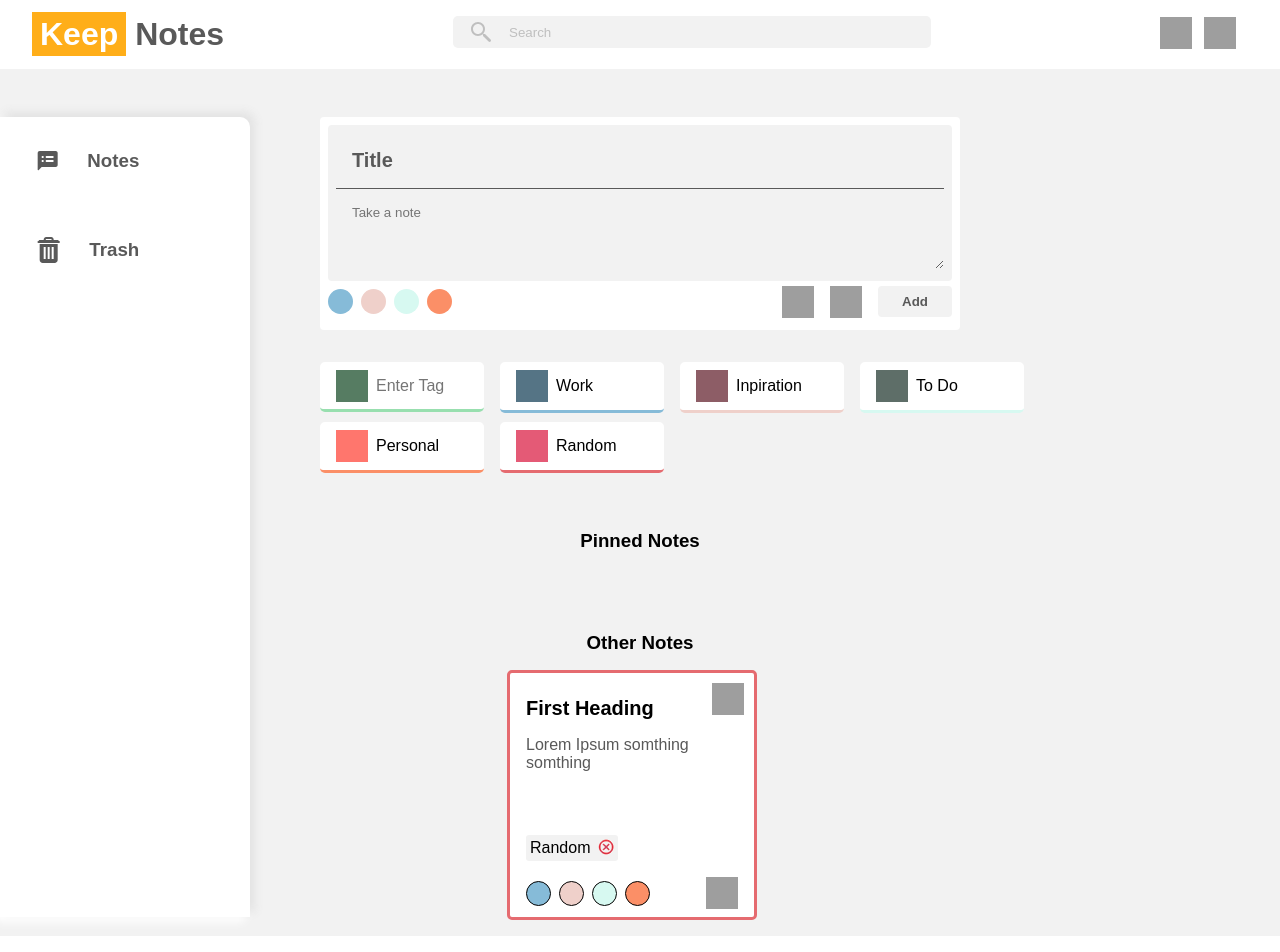
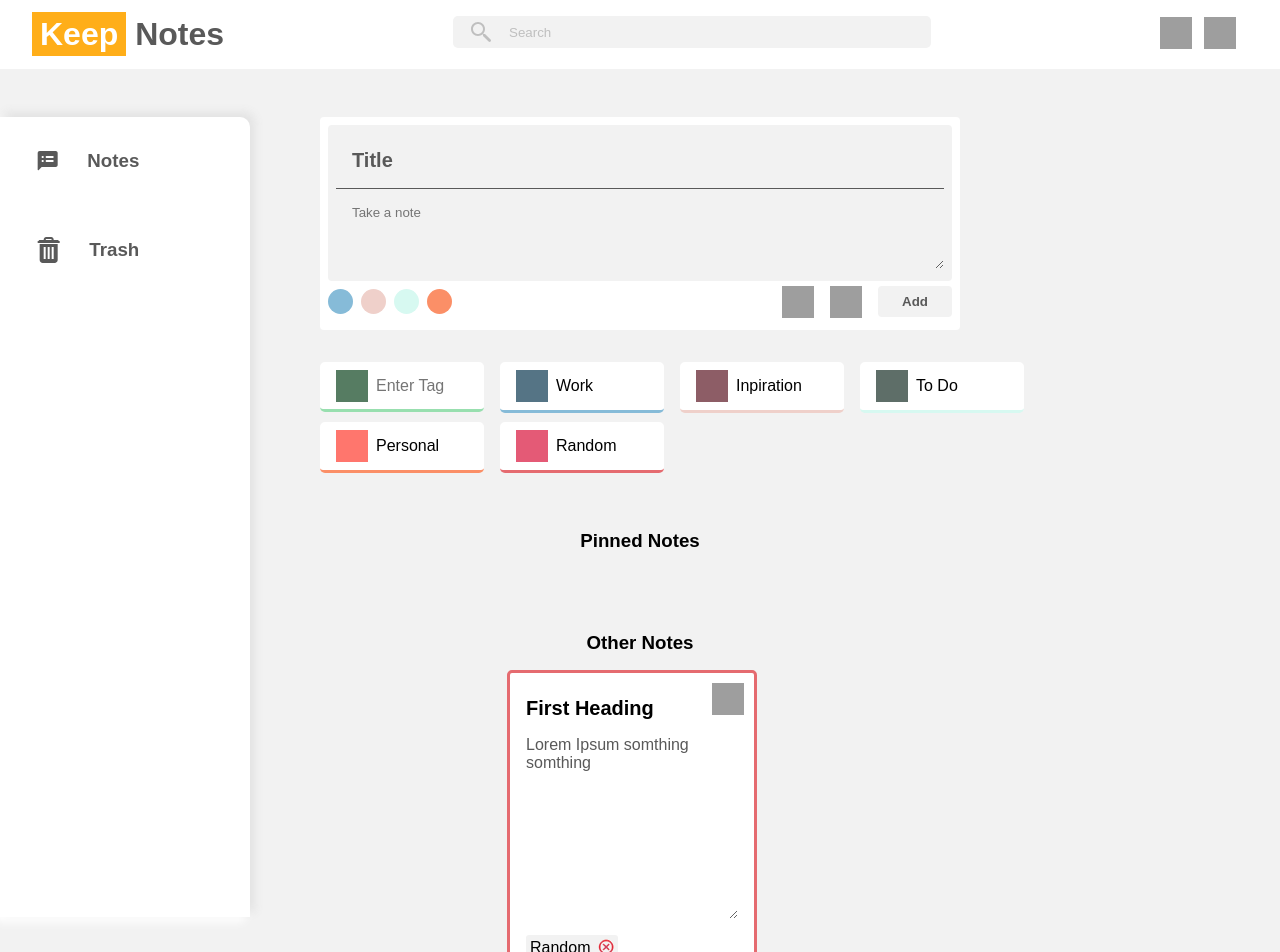
Before and after one commit to Rashita123/Keep_Notes, a React (Create React App) app: page / in a window 1280 px wide. Shown: the top 952 px of the page. Built offline with nearby package versions, Linux system fonts and the light colour scheme; grey boxes are pictures that could not be loaded.

Commit message:
feat: Edit feature on notes added

```diff
--- a/src/Components/Section/Note.js
+++ b/src/Components/Section/Note.js
@@ -44,10 +44,31 @@ export const Note = ({
     });
     setDatabase(newDatabase);
   };
+  const changeNoteHandler = (e) => {
+    let newNote = e.target.value;
+    let newDatabase = [];
+    database.map((obj) => {
+      if (obj.title !== title) {
+        newDatabase = [...newDatabase, obj];
+      } else {
+        newDatabase = [
+          ...newDatabase,
+          {
+            title: obj.title,
+            note: [newNote],
+            color: obj.color,
+            tag: obj.tag,
+            pinned: obj.pinned
+          }
+        ];
+      }
+    });
+    setDatabase(newDatabase);
+  };
   return (
     <div class="note" style={getStyle(pinned, color)}>
       <h1 style={{ color: "black", marginTop: "1rem" }}>{title}</h1>
-      <p>{note}</p>
+      <textarea onChange={changeNoteHandler} defaultValue={note}></textarea>
       {tag !== "" && <Tag text={tag} />}
       <div class="note-properties">
         <div class="palette">
--- a/src/Components/Section/section.css
+++ b/src/Components/Section/section.css
@@ -1,3 +1,21 @@
+::-webkit-scrollbar {
+  width: 10px;
+}
+
+/* Track */
+::-webkit-scrollbar-track {
+  background: var(--light-grey);
+}
+
+/* Handle */
+::-webkit-scrollbar-thumb {
+  background: var(--medium-grey-text);
+}
+
+/* Handle on hover */
+::-webkit-scrollbar-thumb:hover {
+  background: var(--dark-grey-color);
+}
 .section {
   background: var(--light-grey);
   display: flex;
@@ -256,7 +274,7 @@
 }
 .note {
   width: 250px;
-  height: 250px;
+  height: 350px;
   background: white;
   padding: 0.5rem 1rem;
   border-radius: 5px;
@@ -264,7 +282,7 @@
   margin-right: 1rem;
   margin-bottom: 1rem;
   display: flex;
-  overflow-y:auto;
+  overflow-y: auto;
   flex-direction: column;
   justify-content: space-between;
 }
@@ -274,17 +292,23 @@
   font-weight: bold;
 }
 
-.note > p {
+.note > textarea {
   margin: 1rem 0;
   color: var(--dark-grey-color);
   font-size: 16px;
   flex: 4;
+  background: transparent;
+  border: none;
+  width: 100%;
 }
+.note > textarea:focus {
+  outline: none;
+}
+
 .colors-in-note {
   /* display: none; */
   margin: -0.5rem;
-  margin-left:-2.5rem;
-
+  margin-left: -2.5rem;
 }
 
 .palette:hover ~ .colors-in-note {
```
